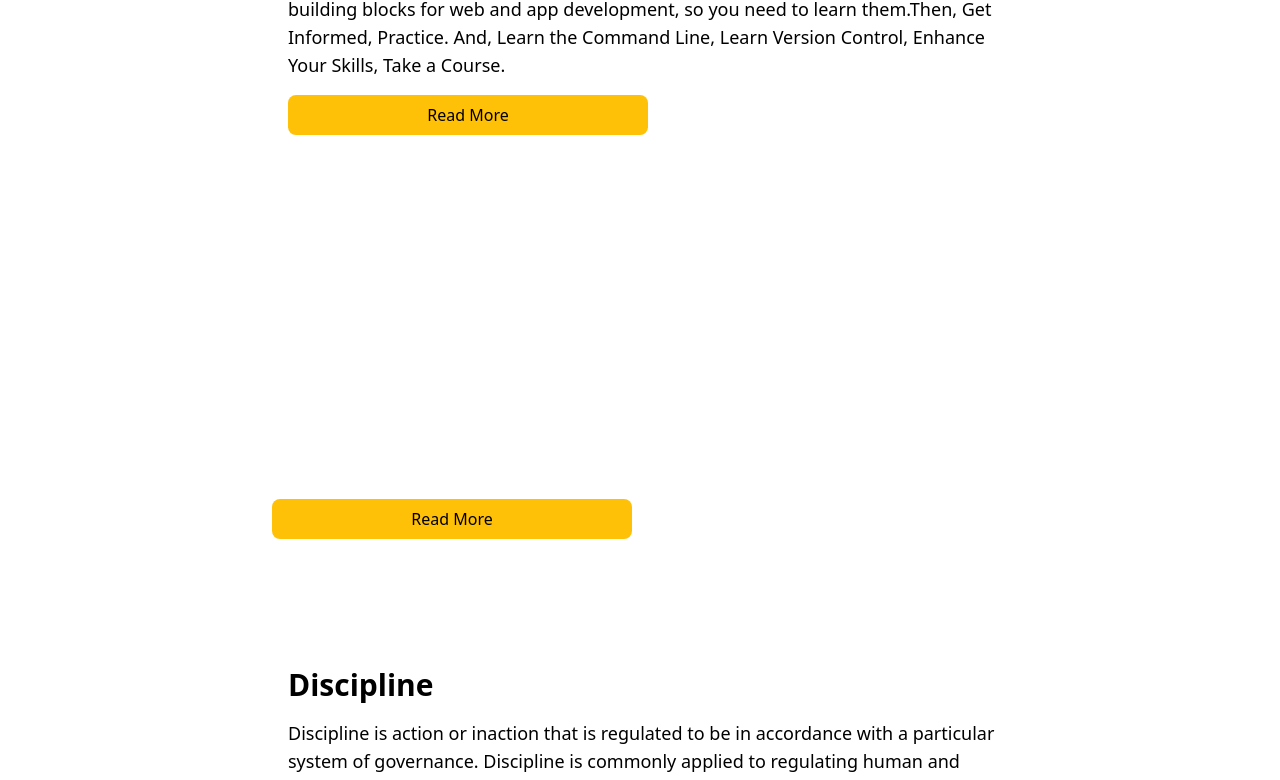
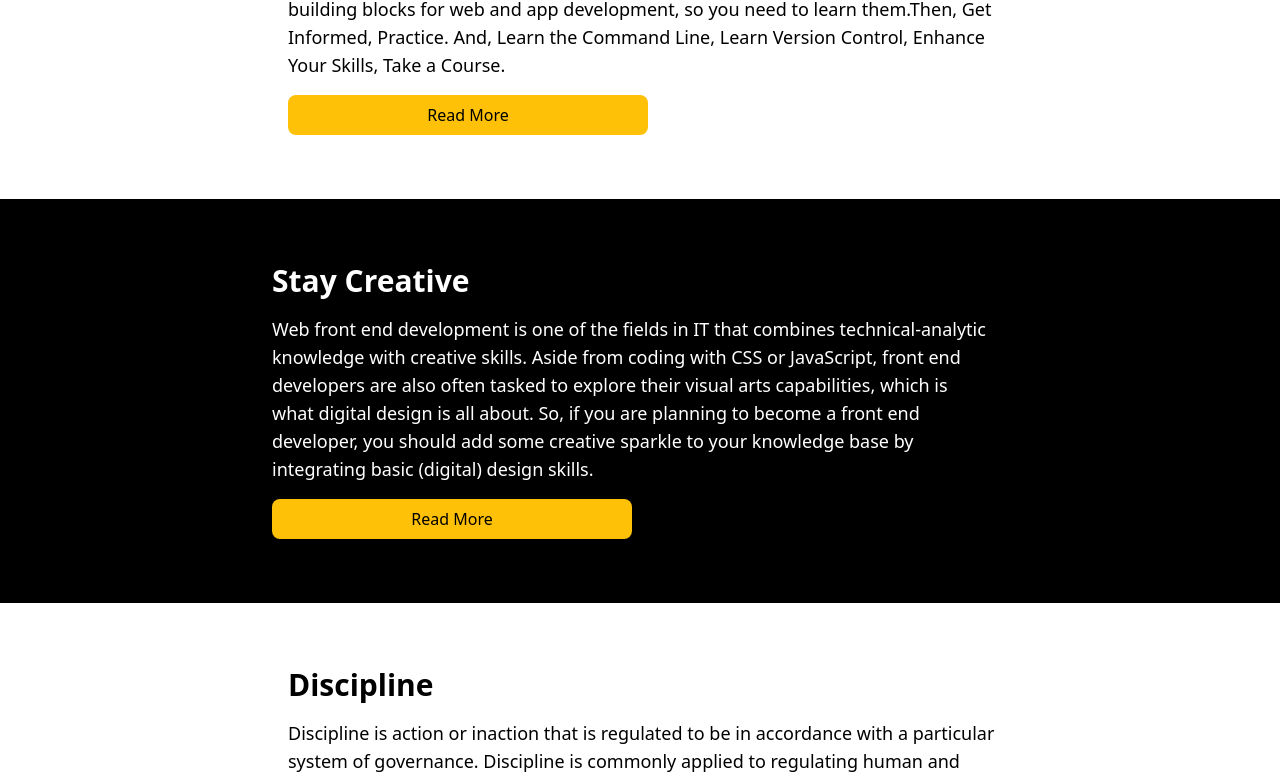
Before and after one commit to moshaosama/Creative-Blog, a React (Vite) app: page / in a window 1280 px wide. Shown: the part 1397-2177 px from the top of the page. Built offline with nearby package versions, Linux system fonts and the light colour scheme; the HTML template or start-up script is replaced by a standard one.

Commit message:
set Safelist Color

```diff
--- /dev/null
+++ b/src/Components/Questions.tsx
@@ -0,0 +1,11 @@
+import React from "react";
+
+const Questions = () => {
+  return (
+    <div>
+      <h1>Frequently Asked Questions</h1>
+    </div>
+  );
+};
+
+export default Questions;
--- a/tailwind.config.js
+++ b/tailwind.config.js
@@ -1,8 +1,17 @@
-/** @type {import('tailwindcss').Config} */
-export default {
-  content: ["./index.html", "./src/**/*.{js,ts,jsx,tsx}"],
+module.exports = {
+  content: ["./src/**/*.{js,jsx,ts,tsx}", "./public/index.html"], // الأماكن التي يتم تحليل الكود فيها
   theme: {
     extend: {},
   },
-  plugins: [],
+  safelist: [
+    {
+      pattern: /bg-(white|black|red|blue|green|yellow|gray)/, // جميع ألوان الخلفيات المحتملة
+    },
+    {
+      pattern: /text-(white|black|red|blue|green|yellow|gray)/, // جميع ألوان النصوص المحتملة
+    },
+    {
+      pattern: /flex-(row|col|row-reverse|col-reverse)/, // أنماط الفلكس
+    },
+  ],
 };
```
